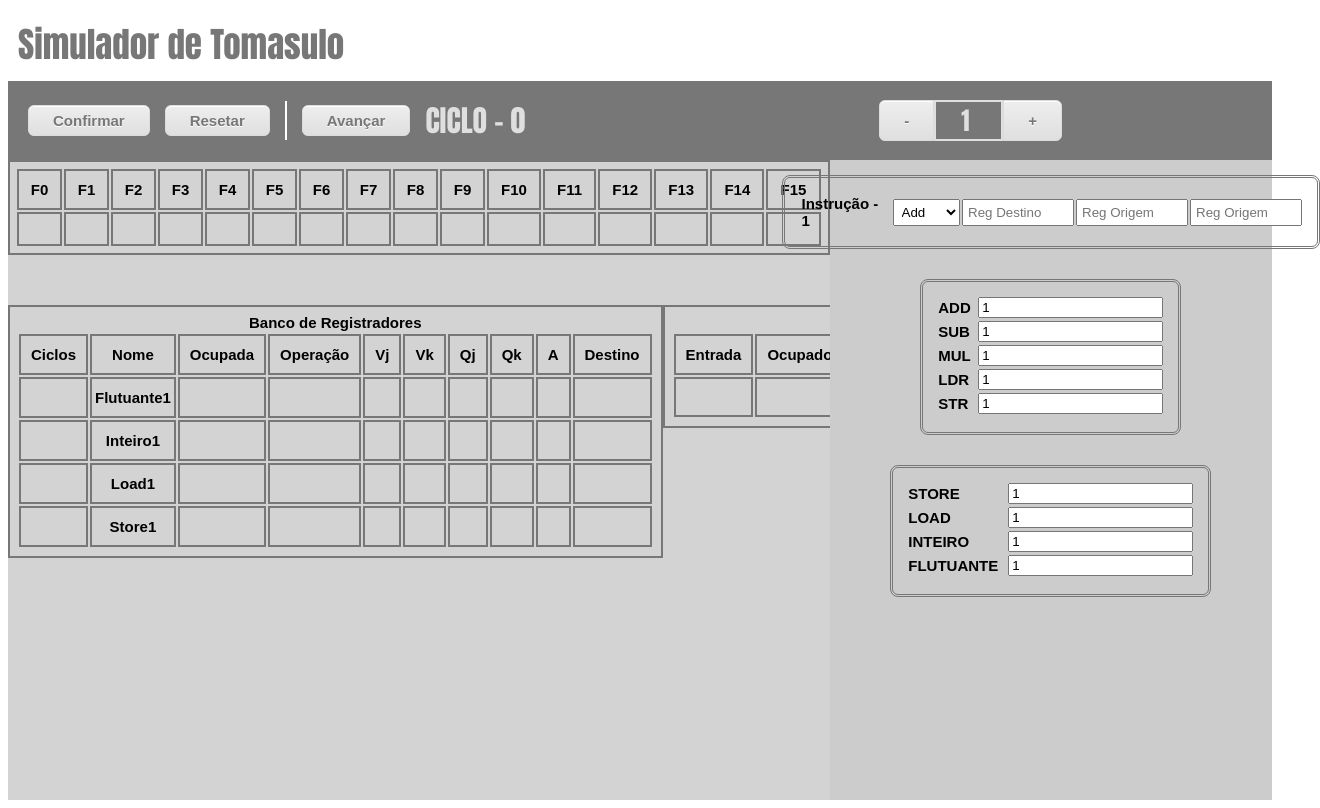
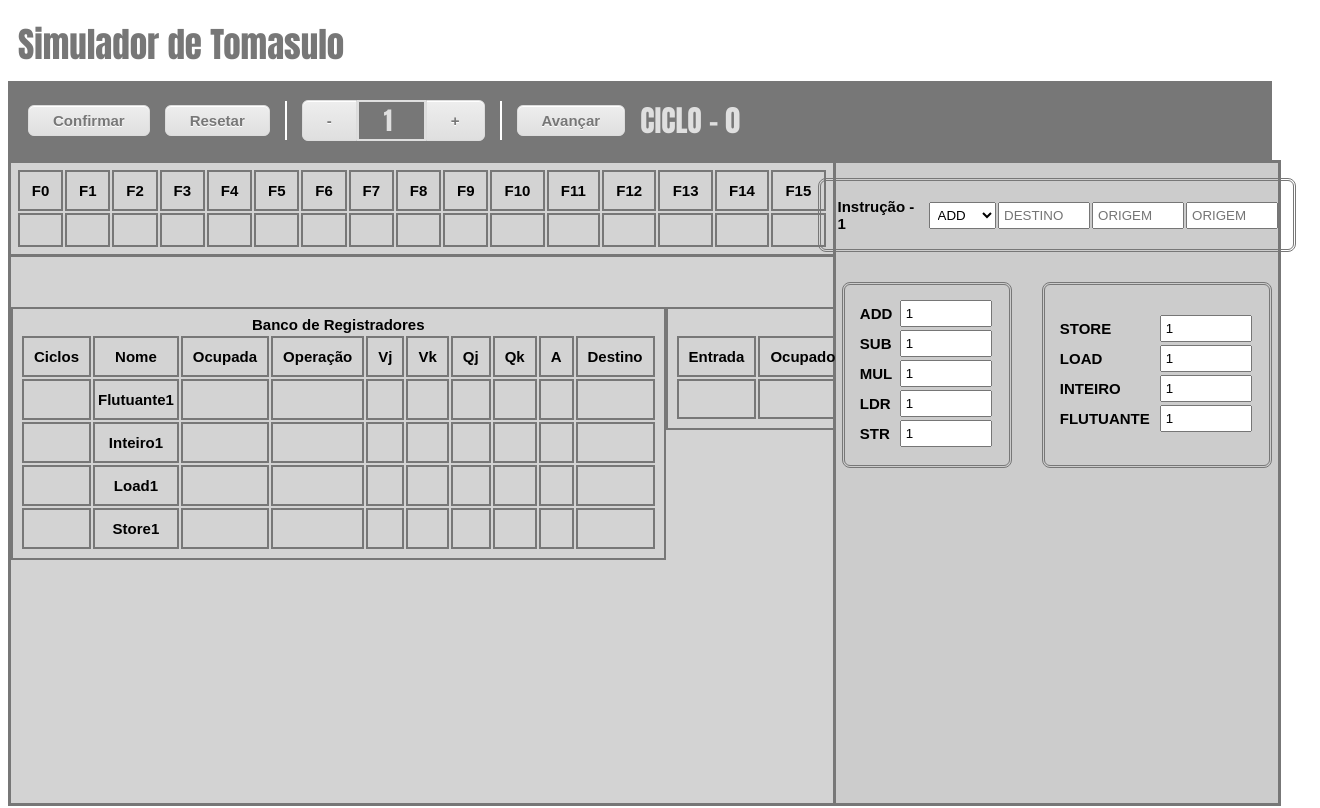
Before and after one commit to raphaellulli/Trabalho-final-ARQ3-tomasulo, a React (Create React App) app: page / in a window 1280 px wide. Shown: the whole page, 1320 px wide, since content can reach past the window. Built offline with nearby package versions, Linux system fonts and the light colour scheme.

Commit message:
Feat: New Input

```diff
--- a/src/App.tsx
+++ b/src/App.tsx
@@ -126,8 +126,9 @@ function App() {
 				<ParteTopo>
 					<BotoesConfimarResetar />
 					<Linha />
+					<InputInstrucoes />
+					<Linha />
 					<AvancarInstrucoes />
-					<InputInstrucoes />
 				</ParteTopo>
 				<ParteBaixo>
 					<ParteEsquerda>
@@ -163,6 +164,7 @@ const Titulo = styled.label`
 
 const ParteTopo = styled.div`
 	display: flex;
+	justify-content: flex-start;
 	flex-direction: row;
 	background-color: #777777;
 	height: 10%;
@@ -178,12 +180,16 @@ const ParteDireita = styled.div`
 	width: 35%;
 	height: 100%;
 	background-color: #CCCCCC;
+	border-top: 3px solid #777777;
+	border-bottom: 3px solid #777777;
+	border-right: 3px solid #777777;
 `;
 
 const ParteEsquerda = styled.div`
 	width: 65%;
 	height: 100%;
 	background-color: #d3d3d3;
+	border: 3px solid #777777;
 `;
 
 const Linha = styled.div`
--- a/src/components/Inputs-Botoes/AvancarInstrucoes.tsx
+++ b/src/components/Inputs-Botoes/AvancarInstrucoes.tsx
@@ -261,12 +261,12 @@ export default AvancarInstrucoes;
 
 const Wrapper = styled.div`
     display: flex;
-	flex-direction: row;
-	flex: 1;
+	flex-direction: row;;
     align-items: center;
 	justify-content: flex-start;
     text-align: center;
     margin-left: 15px;
+    margin-right: 15px;
 
     .myButton {
         box-shadow: inset 0px 1px 0px 0px #ffffff;
--- a/src/components/Inputs-Botoes/InputInstrucao.tsx
+++ b/src/components/Inputs-Botoes/InputInstrucao.tsx
@@ -72,7 +72,7 @@ const InputInstrucao: React.FC<IProps> = ({ index }) => {
                     >
                         <div>
                             <label>
-                                {i}
+                                {i.toUpperCase()}
                             </label>
                         </div>
                     </option>
@@ -80,19 +80,19 @@ const InputInstrucao: React.FC<IProps> = ({ index }) => {
             </Select>
             <Input
                 disabled={confirmado}
-                placeholder='Reg Destino'
+                placeholder='DESTINO'
                 value={arrInstrucoes.value[index]?.entrada1 ?? ''}
                 onChange={(e) => { AssociarInstrucao(e.target.value, 1) }}
             />
             <Input
                 disabled={confirmado}
-                placeholder='Reg Origem'
+                placeholder='ORIGEM'
                 value={arrInstrucoes.value[index]?.entrada2 ?? ''}
                 onChange={(e) => { AssociarInstrucao(e.target.value, 2) }}
             />
             <Input
                 disabled={confirmado}
-                placeholder='Reg Origem'
+                placeholder='ORIGEM'
                 value={arrInstrucoes.value[index]?.entrada3 ?? ''}
                 onChange={(e) => { AssociarInstrucao(e.target.value, 3) }}
             />
@@ -125,7 +125,7 @@ const Select = styled.select`
 `;
 
 const Input = styled.input`
-    width: 100px;
+    width: 80px;
     margin-right: 2px;
     padding: 4px;
 `;
--- a/src/components/Inputs-Botoes/InputInstrucoes.tsx
+++ b/src/components/Inputs-Botoes/InputInstrucoes.tsx
@@ -37,11 +37,13 @@ const InputInstrucoes: React.FC = () => {
 export default InputInstrucoes;
 
 const Wrapper = styled.div`
+    align-items: center;
 	display: flex;
-    position: relative;
-	align-items: center;
+	flex-direction: row;
+	justify-content: flex-start;
+    text-align: center;
     margin-left: 15px;
-    margin-right: 210px;
+    margin-right: 15px;
 
     .myButtonLeft {
         box-shadow: inset 0px 1px 0px 0px #ffffff;
--- a/src/components/TabelasLeft/TabelaRegistradores.tsx
+++ b/src/components/TabelasLeft/TabelaRegistradores.tsx
@@ -33,7 +33,7 @@ const TabelaRegistradores: React.FC = () => {
 export default TabelaRegistradores;
 
 const Tabela = styled.table`
-    border: 2px solid #777777;
+    border-bottom: 3px solid #777777;
     text-align: center;
     padding: 5px;
 `;
--- a/src/components/TabelasRight/CiclosPorInstrucao.tsx
+++ b/src/components/TabelasRight/CiclosPorInstrucao.tsx
@@ -16,7 +16,7 @@ const CiclosPorInstrucao: React.FC = () => {
                     <Instrucao>
                         {i.toUpperCase()}
                     </Instrucao>
-                    <input
+                    <Input
                         value={arrCicloPorInstrucao.findByStringId(i, 'TipoInstrucao').quantidade}
                         type="number"
                         onChange={(e) => {
@@ -47,6 +47,13 @@ const Wrapper = styled.div`
 
 `;
 
+const Content = styled.div`
+    display: flex;
+    flex-direction: row;
+    margin-bottom: 3px;
+    align-items: center;
+`;
+
 const Instrucao = styled.label`
     font-family: Arial;
     font-size: 15px;
@@ -54,9 +61,8 @@ const Instrucao = styled.label`
     width: 40px;
 `;
 
-const Content = styled.div`
-    display: flex;
-    flex-direction: row;
-    margin-bottom: 3px;
-    align-items: center;
+const Input = styled.input`
+    width: 80px;
+    margin-right: 2px;
+    padding: 4px;
 `;
--- a/src/components/TabelasRight/QuantidadeTipoRegistrador.tsx
+++ b/src/components/TabelasRight/QuantidadeTipoRegistrador.tsx
@@ -46,7 +46,7 @@ const QuantidadeTipoRegistrador: React.FC = () => {
                     <Registrador>
                         {i.toUpperCase()}
                     </Registrador>
-                    <input
+                    <Input
                         value={arrTipoRegistrador.findByStringId(i, 'TipoRegistrador').quantidade}
                         type="number"
                         onChange={(e) => {
@@ -73,6 +73,7 @@ const Wrapper = styled.div`
     display: flex;
 	flex-direction: column;
     align-items: center;
+    justify-content: center;
     width: 100%;
 `;
 
@@ -90,3 +91,9 @@ const Registrador = styled.label`
     font-weight: bold;
     width: 100px;
 `;
+
+const Input = styled.input`
+    width: 80px;
+    margin-right: 2px;
+    padding: 4px;
+`;
--- a/src/screen/TelaDireita/TelaDireita.tsx
+++ b/src/screen/TelaDireita/TelaDireita.tsx
@@ -8,16 +8,20 @@ const TelaDireita: React.FC = () => {
 
     return (
         <Wrapper>
+            <ParteTopo>
                 <Borda>
                     <InstrucoesTotais />
                 </Borda>
+            </ParteTopo >
+            <ParteBaixo>
                 <Borda>
                     <CiclosPorInstrucao />
                 </Borda>
                 <Borda>
                     <QuantidadeTipoRegistrador />
                 </Borda>
-        </Wrapper >
+            </ParteBaixo>
+        </Wrapper>
     );
 }
 
@@ -25,11 +29,21 @@ export default TelaDireita;
 
 const Wrapper = styled.div`
     display: flex;
+	flex: 1;
     flex-direction: column;
+`;
+
+const ParteTopo = styled.div`
+	display: flex;
+	flex-direction: column;
+    justify-content: center;
 	align-items: center;
-	justify-content: flex-start;
-    position: relative;
-    height: 100%;
+`;
+
+const ParteBaixo = styled.div`
+	display: flex;
+	flex-direction: row;
+    justify-content: center;
 `;
 
 const Borda = styled.div`
```
Lines whose indentation alone changed are shown as unchanged.
